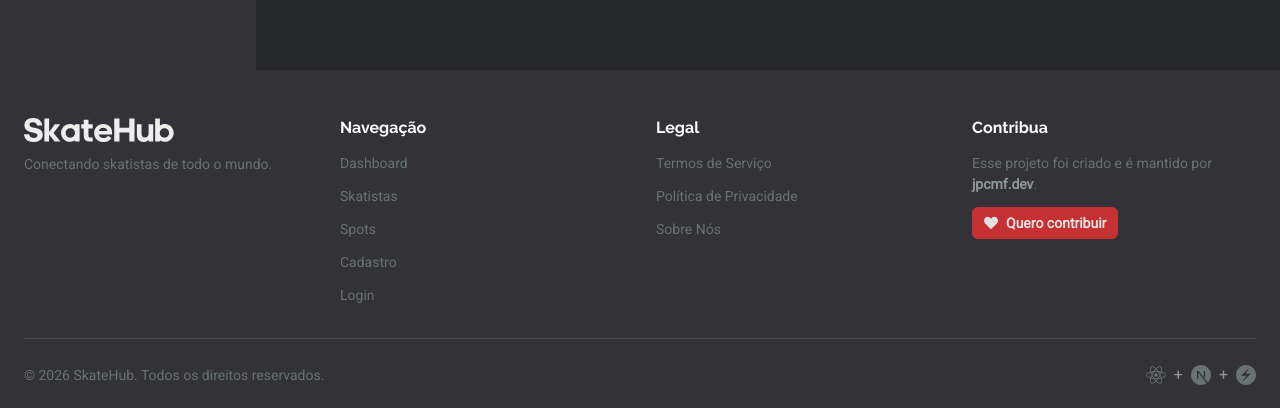
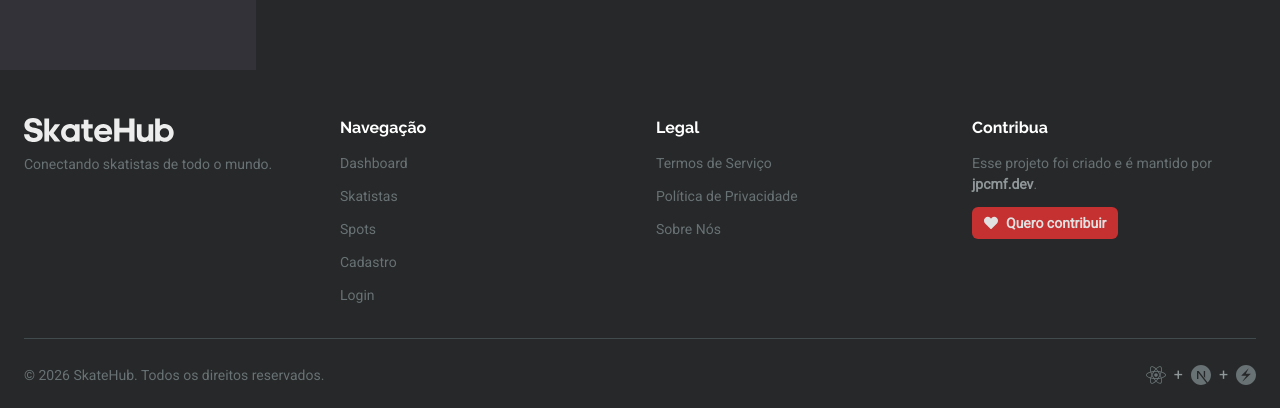
Before and after one commit to jpcmf/Frontend-GraduateProgram-FullStack-2024, a Next.js app: page / in a window 1280 px wide. Shown: the part 389-797 px from the top of the page. Built offline with nearby package versions, Linux system fonts and the light colour scheme; no server answers.

Commit message:
fix: remove background

```diff
--- a/src/components/Footer/index.tsx
+++ b/src/components/Footer/index.tsx
@@ -19,11 +19,10 @@ import {
 import { LogoSkateHub } from "../LogoSkateHub";
 
 export function Footer() {
-  const bgColor = useColorModeValue("blackAlpha.100", "gray.800");
   const bgButtonColor = useColorModeValue("red.500", "red.600");
   const textButtonColor = useColorModeValue("white", "gray.100");
   return (
-    <Box as="footer" bg={bgColor} pt={12} pb={6}>
+    <Box as="footer" pt={12} pb={6}>
       <Container maxW="max-content" px={6}>
         <SimpleGrid columns={{ base: 1, md: 2, lg: 4 }} spacing={8} mb={8}>
           <VStack align="flex-start" spacing={3}>
```
